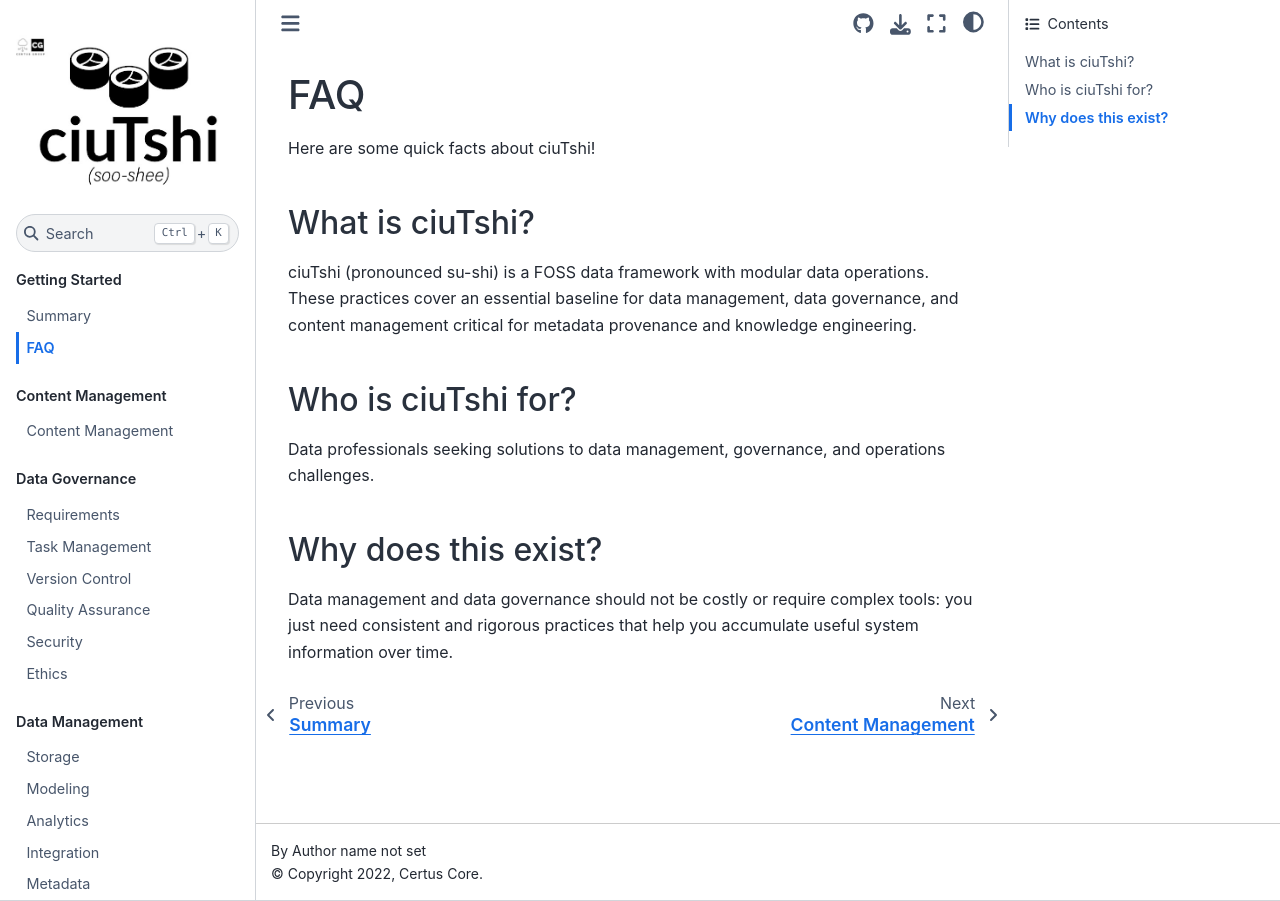
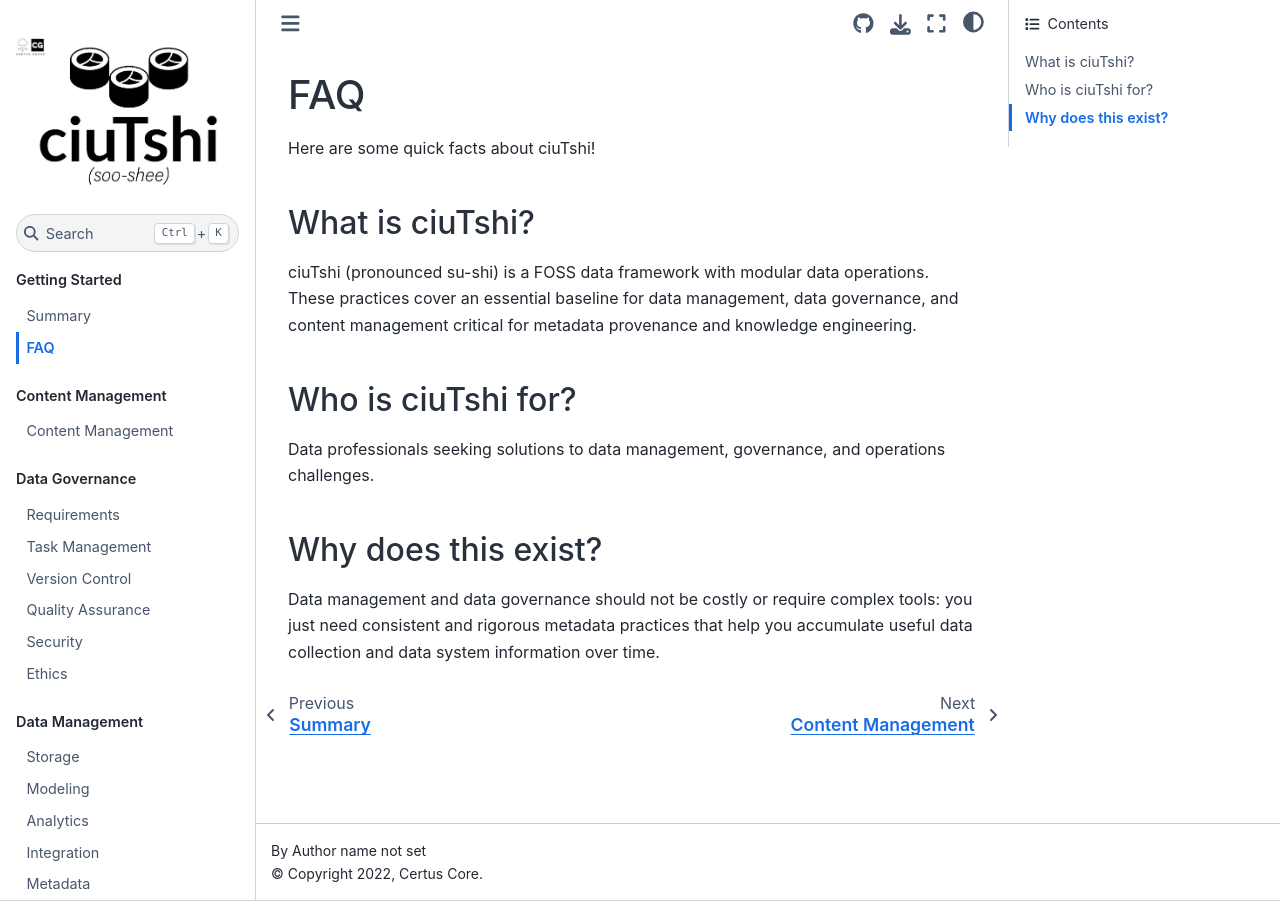
Before and after one commit to CertusGroup/ciutshi, a Sphinx documentation site: the page built from docs/source/faq.md, in a window 1280 px wide. Built offline with Sphinx 7.4.7 and the Sphinx Book theme 1.1.4, drawn with Linux system fonts in a browser that asks for light colours.

Commit message:
faq - minor revisions

```diff
--- a/docs/source/faq.md
+++ b/docs/source/faq.md
@@ -12,4 +12,4 @@
 
 ## Why does this exist?
 
-Data management and data governance should not be costly or require complex tools: you just need consistent and rigorous practices that help you accumulate useful system information over time.
+Data management and data governance should not be costly or require complex tools: you just need consistent and rigorous metadata practices that help you accumulate useful data collection and data system information over time.
```
